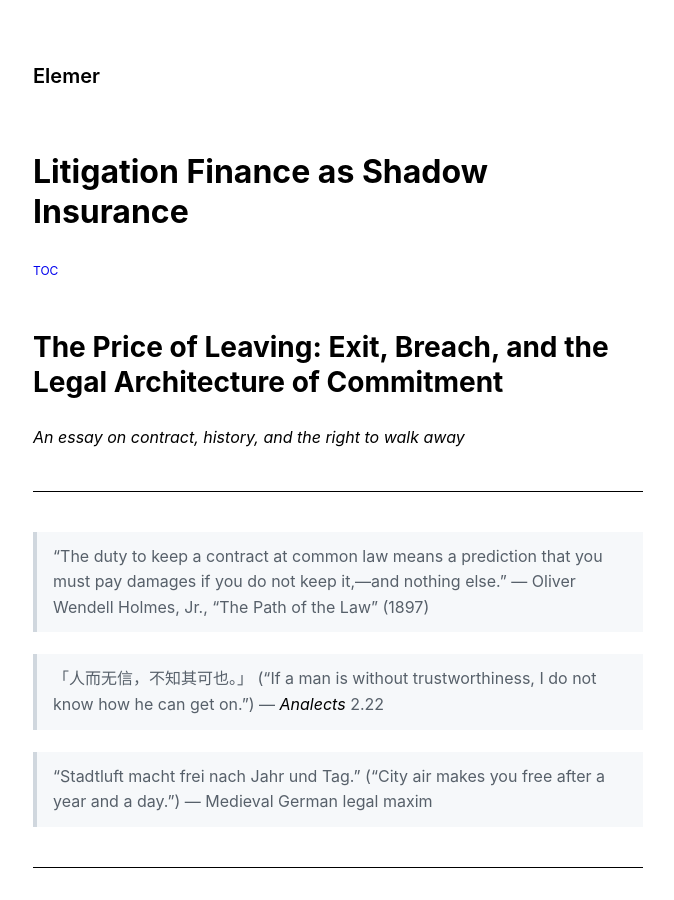
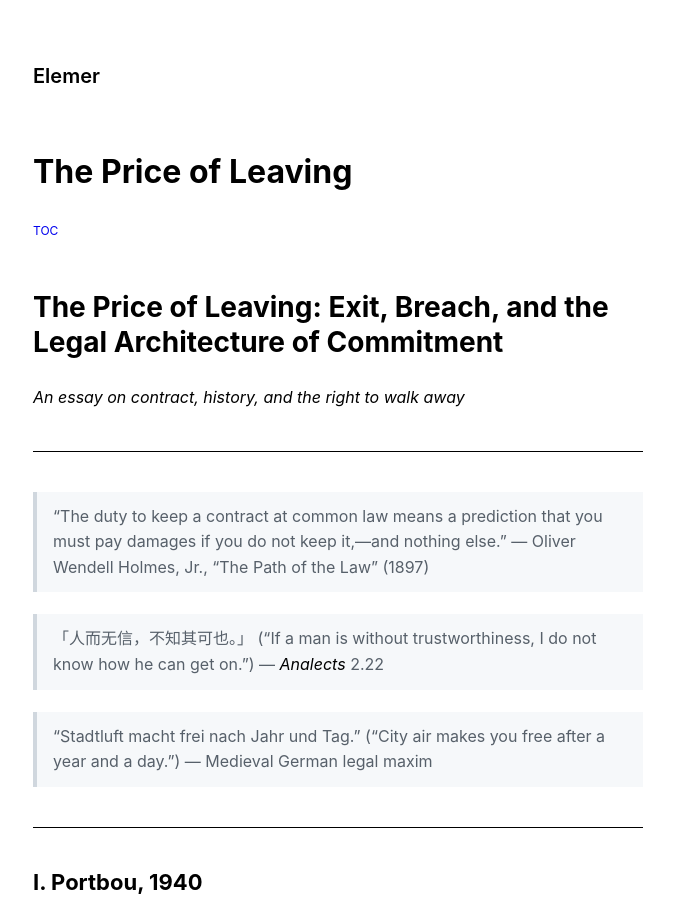
Before and after one commit to elemer1/elemer1.github.io, a Jekyll site: the page built from _markdown/The Price of Leaving.md, in a window 1280 px wide and 900 px high. Shown: the whole window, without its empty margins (302-976 px from the left). Built offline with Jekyll 4.4.1, drawn with Linux system fonts in a browser that asks for light colours.

Commit message:
Fix duplicate permalink blocking site deploy
"The Price of Leaving.md" carried front matter copy-pasted from the
Litigation Finance article (same title and permalink), which collided
with the existing /litigation-finance-as-shadow-insurance/ permalink.
The content check (scripts/check.mjs) rejected the duplicate, failing
the build job and blocking the deploy job — so neither new article
reached elemer.net.

Set the correct title ("The Price of Leaving") and permalink
(/the-price-of-leaving/) so checks pass and the site can build.

```diff
--- a/_markdown/The Price of Leaving.md
+++ b/_markdown/The Price of Leaving.md
@@ -1,6 +1,6 @@
 ---
-title: "Litigation Finance as Shadow Insurance"
-permalink: /litigation-finance-as-shadow-insurance/
+title: "The Price of Leaving"
+permalink: /the-price-of-leaving/
 listed: true
 math: false
 ---
```
